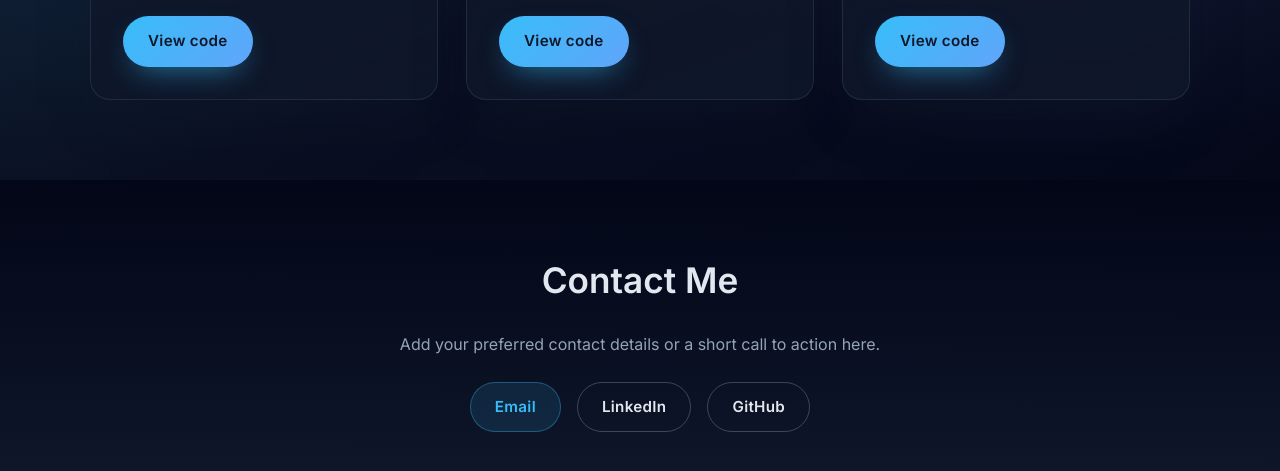
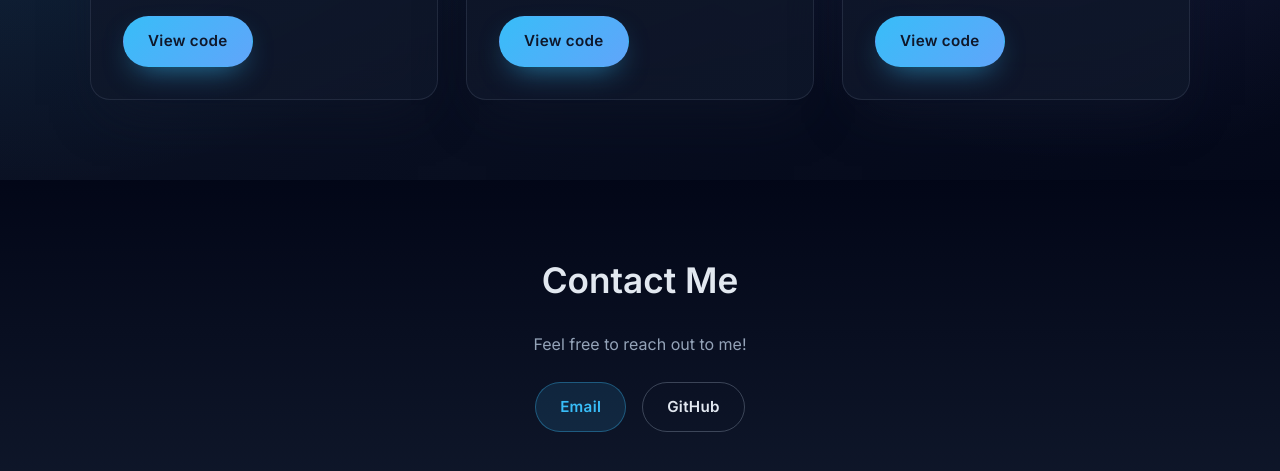
Before and after one commit to El-Guapo-2/First-website-not-really-, a plain HTML site: page index.html in a window 1280 px wide. Shown: the part 555-1026 px from the top of the page. Drawn offline with Linux system fonts and the light colour scheme.

Commit message:
Update footer contact details and links in index.html

```diff
--- a/index.html
+++ b/index.html
@@ -52,11 +52,10 @@
     <footer id="contact" class="site-footer">
         <div class="site-footer__inner">
             <h2>Contact Me</h2>
-            <p>Add your preferred contact details or a short call to action here.</p>
+            <p>Feel free to reach out to me!</p>
             <div class="site-footer__links">
-                <a class="btn btn--secondary" href="mailto:your.email@example.com">Email</a>
-                <a class="btn btn--ghost" href="#">LinkedIn</a>
-                <a class="btn btn--ghost" href="#">GitHub</a>
+                <a class="btn btn--secondary" href="mailto:29ncrandall@go.dsdmail.net">Email</a>
+                <a class="btn btn--ghost" href="https://github.com/El-Guapo-2">GitHub</a>
             </div>
         </div>
     </footer>
```
